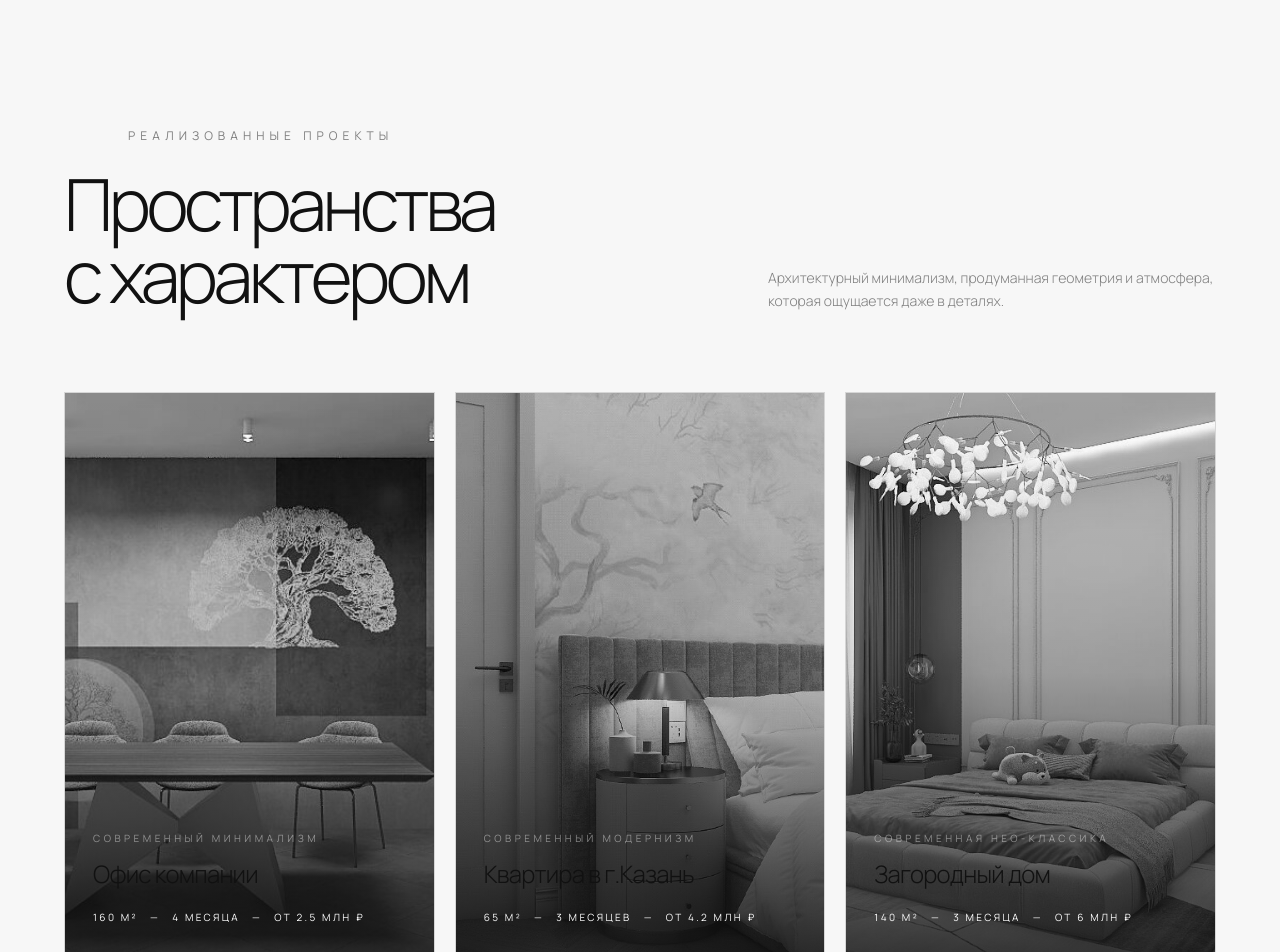
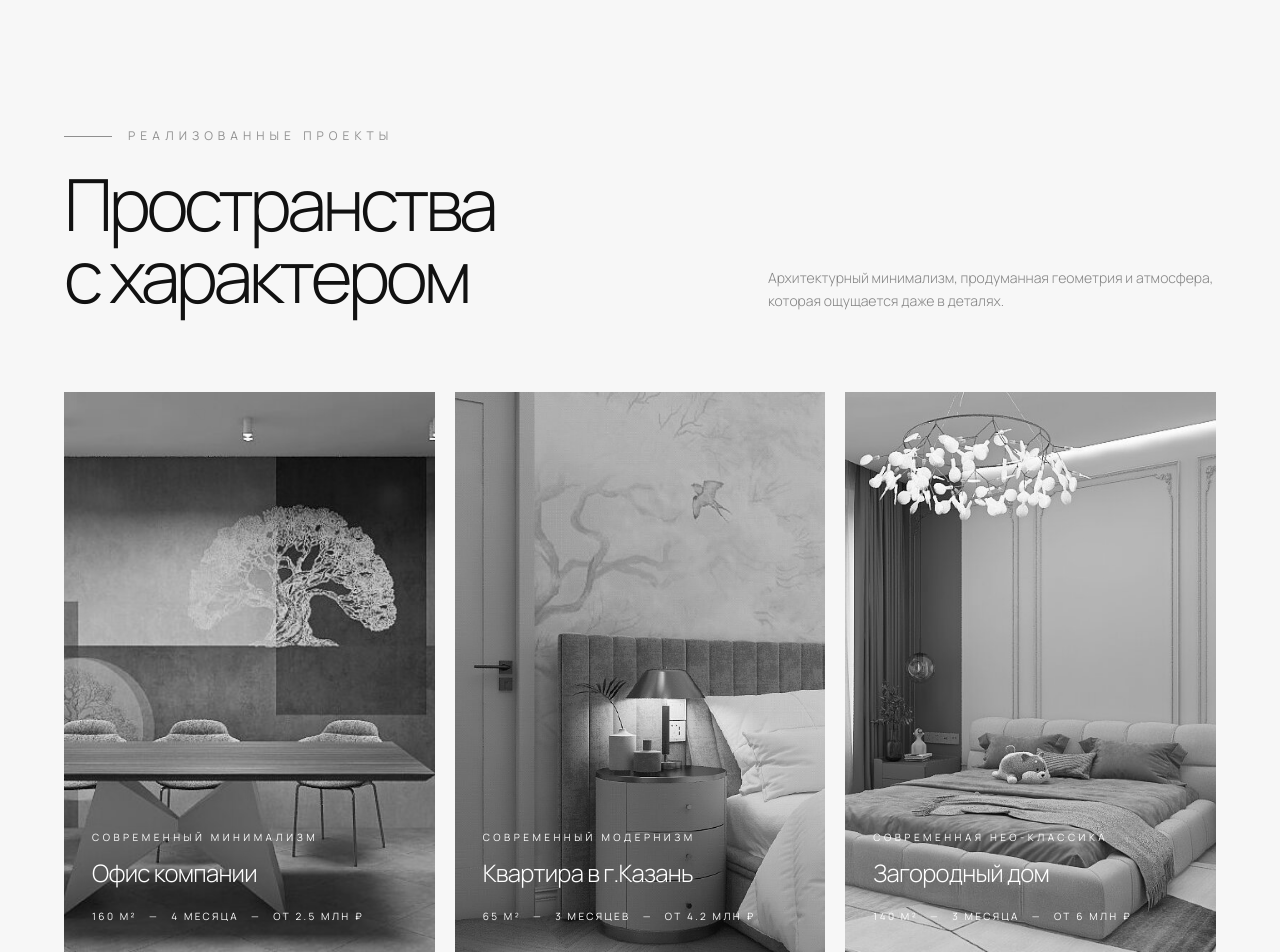
Before and after one commit to artrubinchik/DERZAi, a Next.js app: page / in a window 1280 px wide. Shown: the part 1180-2132 px from the top of the page. Built offline with nearby package versions, Linux system fonts and the light colour scheme; no server answers.

Commit message:
Refactor Projects component for improved styling

```diff
--- a/components/Projects.tsx
+++ b/components/Projects.tsx
@@ -2,17 +2,13 @@ import { content } from "@/data/content";
 
 export default function Projects() {
   return (
-    <section
-      id="projects"
-      className="section-soft py-24 text-main md:py-36"
-    >
+    <section id="projects" className="section-soft py-24 text-main md:py-36">
       <div className="mx-auto max-w-7xl px-6 md:px-12 lg:px-16">
-        {/* HEADER */}
         <div className="mb-20 grid gap-8 md:grid-cols-[1.2fr_0.8fr] md:items-end">
           <div>
             <div className="mb-6 flex items-center gap-4">
-              <div className="h-px w-12 bg-[var(--text-main)]/50" />
-              <span className="text-xs uppercase tracking-[0.42em] text-muted">
+              <div className="h-px w-12 bg-black/45" />
+              <span className="text-xs uppercase tracking-[0.42em] text-black/45">
                 Реализованные проекты
               </span>
             </div>
@@ -24,19 +20,15 @@ export default function Projects() {
             </h2>
           </div>
 
-          <p className="max-w-md text-sm font-light leading-relaxed text-muted">
+          <p className="max-w-md text-sm font-light leading-relaxed text-black/50">
             Архитектурный минимализм, продуманная геометрия и атмосфера,
             которая ощущается даже в деталях.
           </p>
         </div>
 
-        {/* GRID */}
         <div className="grid gap-5 md:grid-cols-3">
           {content.projects.map((project) => (
-            <article
-              key={project.id}
-              className="premium-card group relative overflow-hidden"
-            >
+            <article key={project.id} className="group relative overflow-hidden bg-black">
               <div className="relative h-[560px] overflow-hidden">
                 <img
                   src={project.image}
@@ -44,18 +36,18 @@ export default function Projects() {
                   className="h-full w-full object-cover grayscale transition duration-700 group-hover:scale-[1.03] group-hover:grayscale-0"
                 />
 
-                <div className="absolute inset-0 bg-gradient-to-t from-black/80 via-black/10 to-transparent" />
+                <div className="absolute inset-0 bg-gradient-to-t from-black/82 via-black/10 to-transparent" />
 
                 <div className="absolute bottom-0 left-0 right-0 p-7 text-white">
-                  <p className="mb-3 text-[10px] uppercase tracking-[0.35em] text-white/45">
+                  <p className="mb-3 text-[10px] uppercase tracking-[0.35em] text-white">
                     {project.style}
                   </p>
 
-                  <h3 className="text-2xl font-light tracking-[-0.03em]">
+                  <h3 className="text-2xl font-light tracking-[-0.03em] text-white">
                     {project.title}
                   </h3>
 
-                  <div className="mt-5 flex flex-wrap gap-3 text-[10px] uppercase tracking-[0.24em] text-white/42">
+                  <div className="mt-5 flex flex-wrap gap-3 text-[10px] uppercase tracking-[0.24em] text-white">
                     <span>{project.area}</span>
                     <span>—</span>
                     <span>{project.duration}</span>
```
